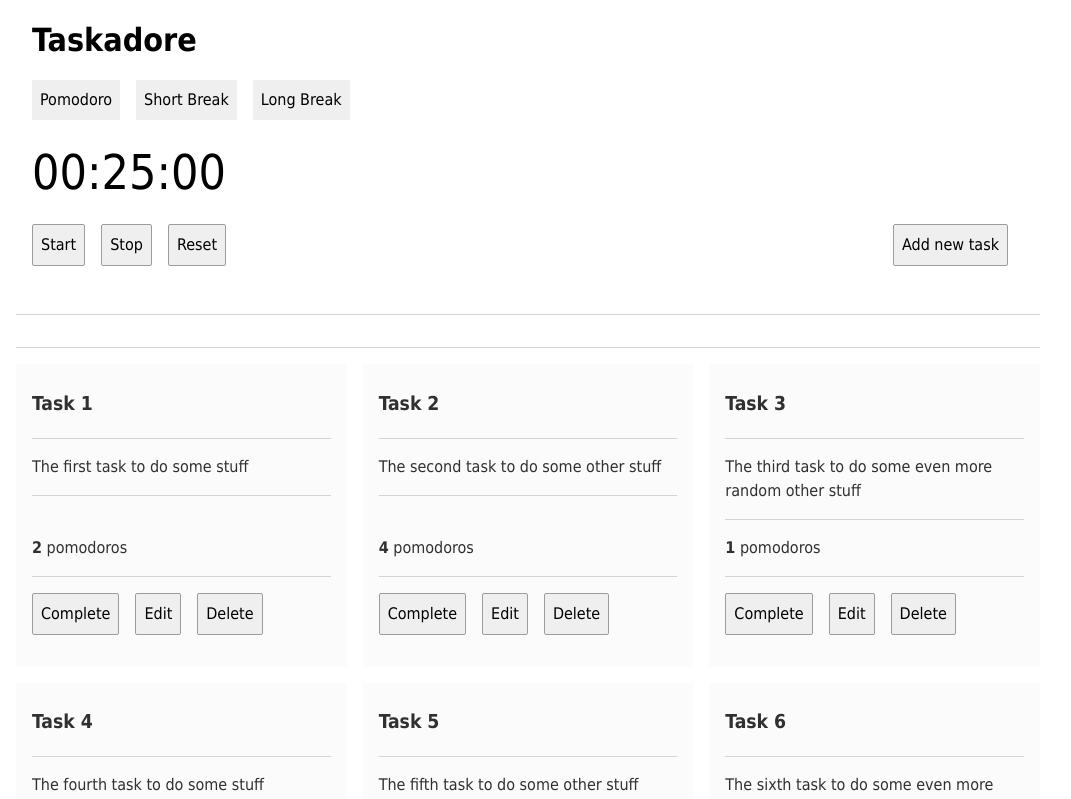
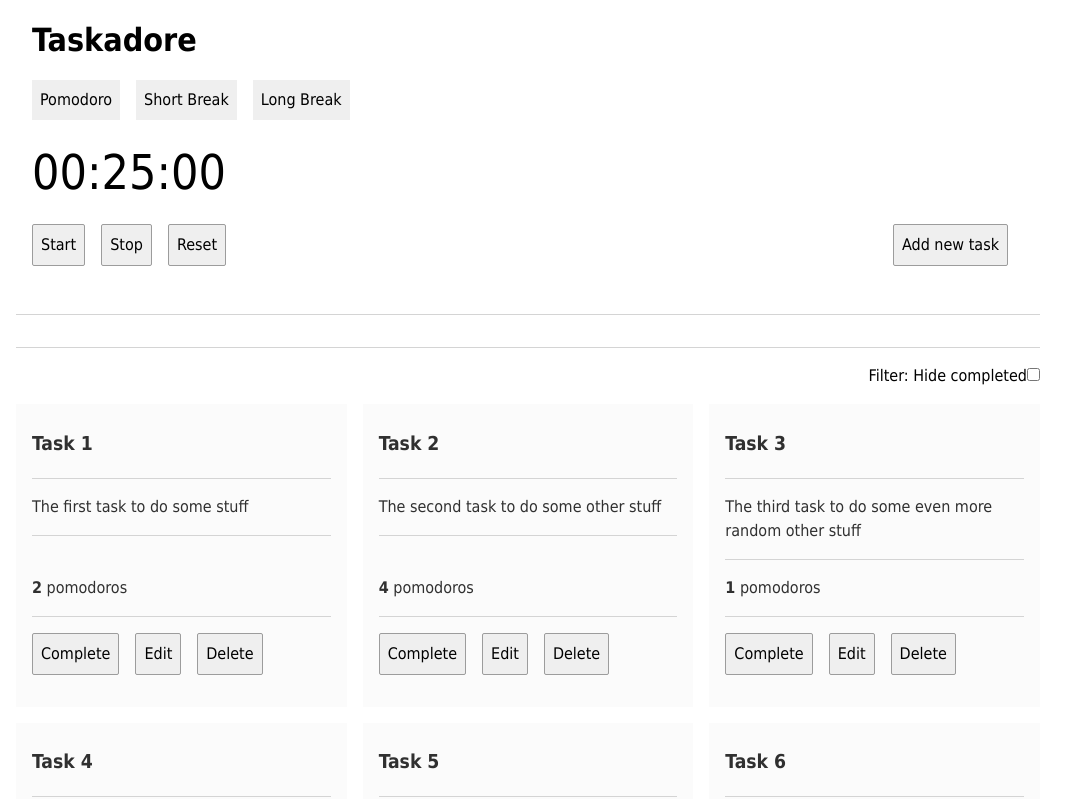
Before and after one commit to helirose/taskadore, a Vue app: page / in a window 1280 px wide. Shown: the top 799 px of the page, without its empty margins (112-1183 px from the left). Built offline with nearby package versions, Linux system fonts and the light colour scheme.

Commit message:
added working filter for completed items

```diff
--- a/src/App.vue
+++ b/src/App.vue
@@ -1,5 +1,5 @@
 <script setup>
-import { ref, reactive } from 'vue';
+import { ref, reactive, computed } from 'vue';
 import Task from './components/Task.vue';
 import NewTask from './components/NewTask.vue';
 import Timer from './components/Timer.vue';
@@ -12,47 +12,58 @@ let tasks = reactive([{
     title: "Task 1",
     description: "The first task to do some stuff",
     value: 2,
+    completed: false,
   },
   {
     id: 2,
     title: "Task 2",
     description: "The second task to do some other stuff",
     value: 4,
+    completed: false,
   },
   {
     id: 3,
     title: "Task 3",
     description: "The third task to do some even more random other stuff",
     value: 1,
+    completed: false,
   },
   {
     id: 4,
     title: "Task 4",
     description: "The fourth task to do some stuff",
     value: 3,
+    completed: false,
   },
   {
     id: 5,
     title: "Task 5",
     description: "The fifth task to do some other stuff",
     value: 2,
+    completed: false,
   },
   {
     id: 6,
     title: "Task 6",
     description: "The sixth task to do some even more random other stuff",
     value: 1,
+    completed: false,
   }
 ]);
 
-let completedTasks = reactive([]);
+const filters = ref([]);
+
+let filterCompleted = computed(() => {
+  return (filters.value.includes("filterCompleted")) ? true : false;
+});
 
 function addTask(task) {
   tasks.push({
     id: task.id,
     title: task.title,
     description: task.description,
-    value: task.value
+    value: task.value,
+    completed: false,
   });
 }
 
@@ -62,10 +73,9 @@ function deleteTask(id) {
 }
 
 function completeTask(completedTask) {
+  completedTask.completed = true;
   let index = tasks.findIndex(task => task.id == completedTask.id);
-  tasks.splice(index, 1);
-
-  completedTasks.push(completedTask);
+  tasks.push(tasks.splice(index, 1)[0]);
 }
 
 function showNewTaskToggle() {
@@ -77,8 +87,11 @@ function showNewTaskToggle() {
         showTaskText.value = "Add new task";
         // remove padding and lower border
     }
+}
 
+function check(event) {
 }
+
 </script>
 
 <template>
@@ -91,7 +104,14 @@ function showNewTaskToggle() {
     <div id="new-task-block">
       <NewTask v-bind:showNewTask="showNewTask" @addTask="addTask" />
     </div>
-    <Task v-for="task in tasks" :key="task.id" :title="task.title" :description="task.description" :value="task.value" @delete="deleteTask(task.id)" @complete="completeTask(this)" />
+    <div id="task-actions">
+      <form>
+        Filter:
+        <label for="filterCompleted">Hide completed</label>
+        <input name="filterCompleted" v-model="filters" type="checkbox" value="filterCompleted" @change="check($event)" />
+      </form>
+    </div>
+    <Task v-for="task in tasks" :key="task.id" :title="task.title" :description="task.description" :value="task.value" :completed="task.completed" :filterCompleted="filterCompleted" @delete="deleteTask(task.id)" @complete="completeTask(task)" />
   </div>
 </template>
 
@@ -125,6 +145,16 @@ function showNewTaskToggle() {
     border-bottom: 1px solid #d4d4d4;
     justify-content: space-around;
     grid-row-start: 2;
+    grid-column-start: 1;
+    grid-column-end: 4;
+  }
+
+  #task-actions {
+    grid-row-start: 3;
+    grid-row-end: 4;
+    grid-column-start: 1;
+    grid-column-end: 4;
+    text-align: right;
   }
 
   .action-btn {
--- a/src/components/NewTask.vue
+++ b/src/components/NewTask.vue
@@ -1,8 +1,8 @@
 <script setup>
 import { reactive, watch, ref } from 'vue'
 
-defineProps({
-    showNewTask: Boolean
+const props = defineProps({
+    showNewTask: Boolean,
 });
 
 const emit = defineEmits('addTask');
--- a/src/components/Task.vue
+++ b/src/components/Task.vue
@@ -1,24 +1,28 @@
 <script setup>
+import { computed, toRef, ref, reactive, watch } from 'vue';
 
-defineProps({
+const props = defineProps({
   title: String,
   description: String,
   value: toString(Number),
-})
+  completed: Boolean,
+  filterCompleted: Boolean,
+});
 
 </script>
 
 <template>
-    <div class="taskCard">
-        <h2>{{ title }}</h2>
+    <div class="taskCard" :class="{complete: this.completed, filter: this.completed && this.filterCompleted}">
+        <h2><span v-if="this.completed">Completed: </span>{{ title }}</h2>
         <p>{{ description }}</p>
-        <div class="pomodoro">
+        <div v-if="!this.completed" class="pomodoro">
             <p><strong>{{ value }}</strong> pomodoros</p>
         </div>
         <div class="buttons">
-            <button class="action-btn" @click="$emit('complete')">Complete</button>
-            <button class="action-btn" @click="$emit('edit')">Edit</button>
-            <button class="action-btn" @click="$emit('delete')">Delete</button>
+            <button v-if="!this.completed" class="action-btn" @click="$emit('complete')">Complete</button>
+            <button v-if="!this.completed" class="action-btn" @click="$emit('edit')">Edit</button>
+            <button v-if="!this.completed" class="action-btn" @click="$emit('delete')">Delete</button>
+            <button v-if="this.completed" class="action-btn" @click="$emit('incomplete')">Mark incomplete</button>
         </div>
     </div>
 </template>
@@ -62,6 +66,13 @@ defineProps({
     margin-bottom: 0;
 }
 
+.complete {
+    opacity: 0.5;
+}
+
+.filter {
+    display: none;
+}
 
 
 </style>
```
